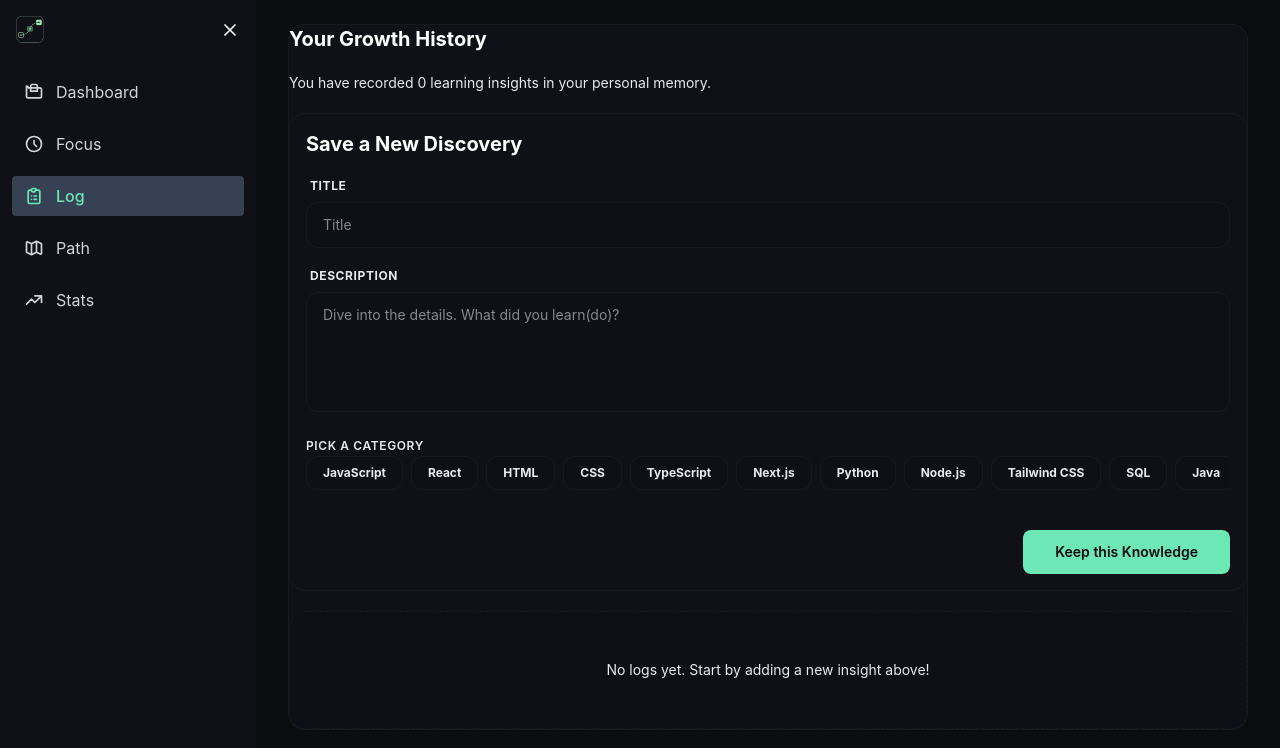
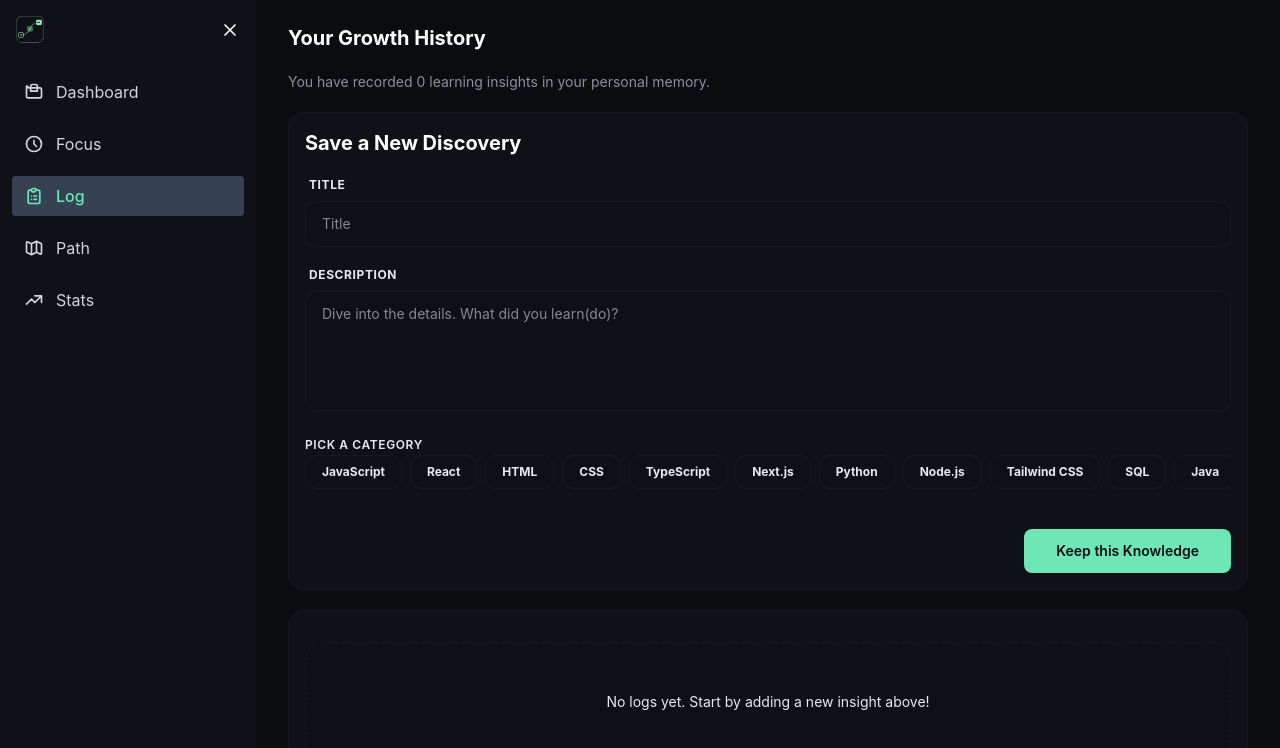
Before and after one commit to BesufikadHosiso/LevelGit, a React (Vite) app: page /log in a window 1280 px wide. Shown: the top 748 px of the page. Built offline with nearby package versions, Linux system fonts and the light colour scheme.

Commit message:
style(Logs): refine the log page subtitle text & Card bgs

```diff
--- a/src/pages/Logs.jsx
+++ b/src/pages/Logs.jsx
@@ -8,11 +8,11 @@ const Logs = () => {
     const subtitle = `You have recorded ${logCount} learning insight${logCount === 1 ? '' : 's'} in your personal memory.`;
 
     return (
-        <div className="w-full bg-surface rounded-card border border-border/50 space-y-5">
+        <div className="w-full space-y-5">
             <h2 className="text-xl font-bold text-white">Your Growth History</h2>
-            <p className="text-muted-foreground text-sm">{subtitle}</p>
+            <p className="text-muted text-sm">{subtitle}</p>
             <AddInsight />
-            <div className="space-y-4">
+            <div className="space-y-4 pt-8 px-4 w-full bg-surface rounded-card border border-border/50">
                 <LogTimeline />
             </div>
         </div>
```
